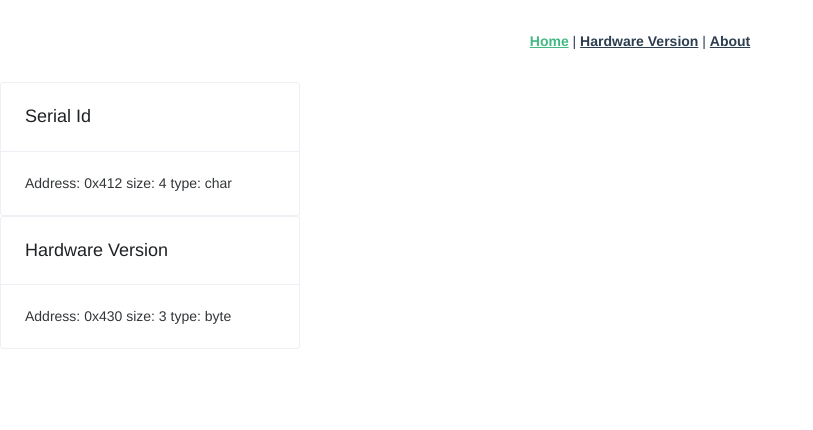
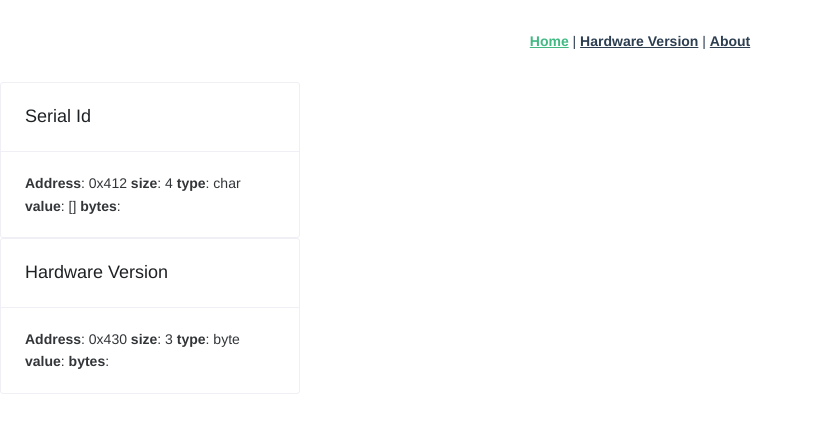
Before and after one commit to bqian/LinkbotEepromRescueTool, a Vue app: page / in a window 1280 px wide. Shown: the top 430 px of the page, without its empty margins (0-813 px from the left). Built offline with nearby package versions, Linux system fonts and the light colour scheme; no server answers.

Commit message:
Process and display formateed data for each data type

```diff
--- a/src/components/EepromView.vue
+++ b/src/components/EepromView.vue
@@ -6,9 +6,11 @@
       footer: 'soft'
     }"
   >
-    Address: {{ addr }}
-    size: {{ size }}
-    type: {{ type }}
+    <b>Address</b>: {{ addr }}
+    <b>size</b>: {{ size }}
+    <b>type</b>: {{ type }}
+    <b>value</b>: {{ decodedData }}
+    <b>bytes</b>: {{ rawData }}
   </n-card>
 </template>
 
@@ -32,6 +34,42 @@ export default {
       bytes: [],
     }
   },
+  computed: {
+    decodedData() {
+      if(this.type === "char") {
+        return this.bytes
+      } else if(this.type === "float") {
+        if(this.bytes.length) {
+          var buffer = this.bytes.buffer
+          var view = new DataView(buffer.slice(buffer.byteLength-this.size))
+          return view.getFloat32(0, true).toFixed(2)
+        }
+      } else if(this.type === "byte") {
+        if(this.size == 1) {
+          return this.bytes[0]
+        } else {
+          var formatted = ''
+          this.bytes.forEach((byte, index) => {
+            formatted += byte
+            if(index != this.bytes.length-1) {
+              formatted += '.'
+            }
+          })
+          return formatted
+        }
+      }
+
+      return ""
+    },
+    rawData() {
+      var formatted = ''
+      this.bytes.forEach(byte => {
+        formatted += '0x' + byte.toString(16) + ' '
+      })
+
+      return formatted
+    }
+  },
   methods: {
     getEepromData() {
       //this.errorMessage = ''
@@ -43,7 +81,7 @@ export default {
           let data = result.data
           console.log(data)
 
-          if(data.length === self.size) {
+          if(data.length == self.size) {
             self.bytes = data
           } else {
             //self.errorMessage = 'Error reading Linkbot hardware version'
```
